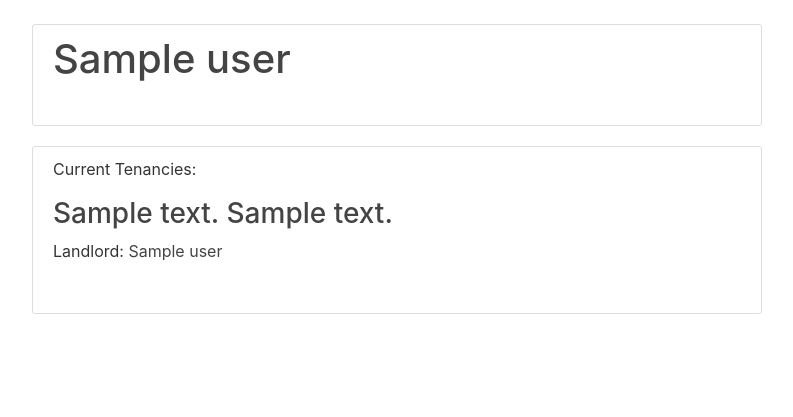
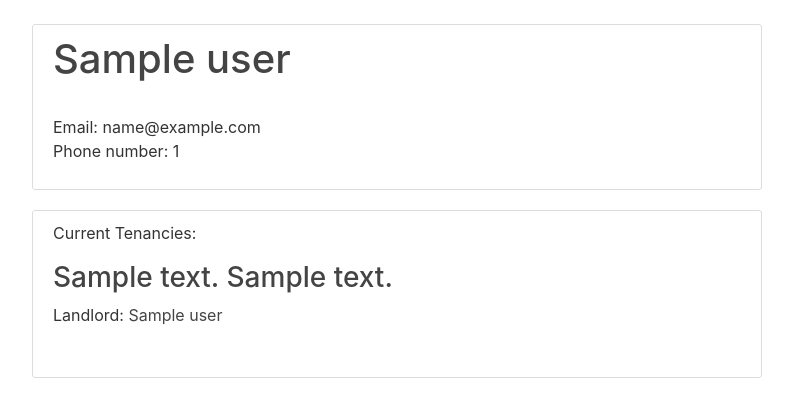
Before and after one commit to puffledude/CourseworkFullBuild, a Python web app: template Tower/templates/Tenant.html in a window 1280 px wide. Shown: the part 56-473 px from the top of the page, without its empty margins (53-846 px from the left). Run offline with Jinja, Linux system fonts and the light colour scheme; the template is opened without the code that fills it: most values are stand-ins (such as "Sample title", 1, 10 or a date in 2020); some libraries are stand-ins or nearby versions.

Commit message:
Extra details in Tenant Page.

```diff
--- a/Tower/templates/Tenant.html
+++ b/Tower/templates/Tenant.html
@@ -4,7 +4,9 @@
 <div class="content-section">
     <h2 class="account-heading"> {{ users.name }}</h2>
     <br>
+    <p>Email: {{users.email }} <br>Phone number: {{users.phone_number}}</p>
 </div>
+
 {% if current_user.role == ('Admin') %}
 <div>
     <a class="btn btn-secondary btn-sm m-1" href=" {{url_for('Update_User', user_id = users.user_id) }}">Update User</a>
```
Also changed, not shown: Tower/site.db.
